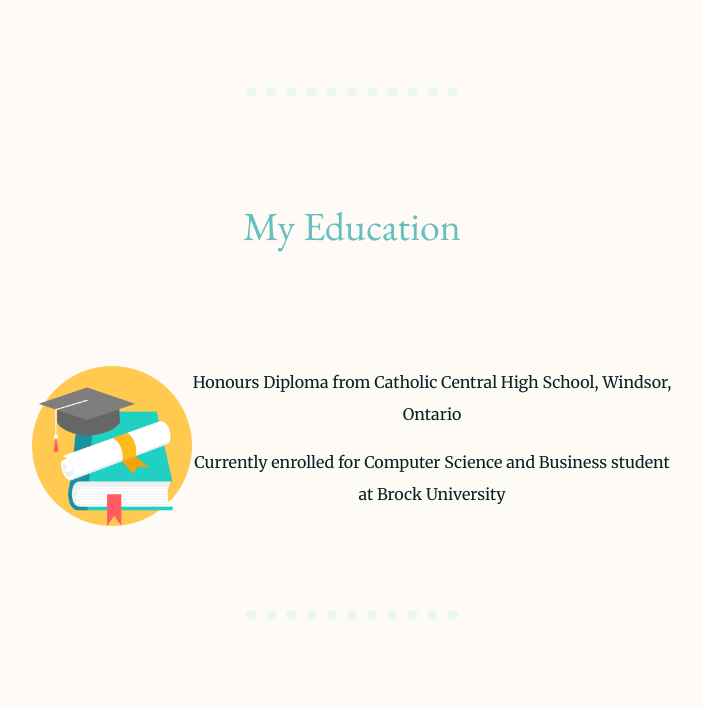
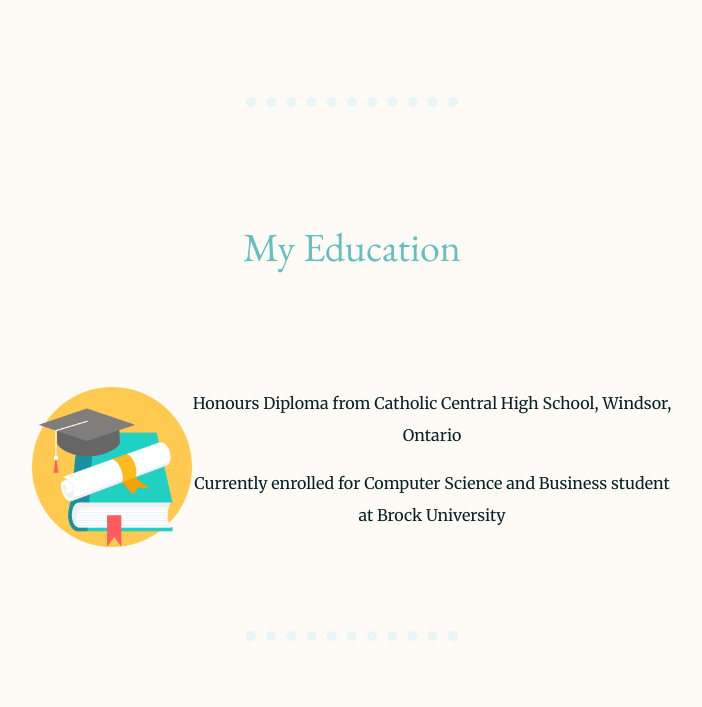
Before and after one commit to Brendon226/personal-portfolio, a plain HTML site: page index.html in a window 1280 px wide. Shown: the part 1286-1993 px from the top of the page, without its empty margins (288-990 px from the left). Drawn offline with nearby package versions, Linux system fonts and the light colour scheme.

Commit message:
Update styles.css

```diff
--- a/css/styles.css
+++ b/css/styles.css
@@ -18,7 +18,7 @@ hr {
   border: dotted 10px #EAF6F6;
   border-bottom: none;
   width: 15%;
-  margin: 7% auto;
+  margin: 100px auto;
 }
 
 h1 {
```
